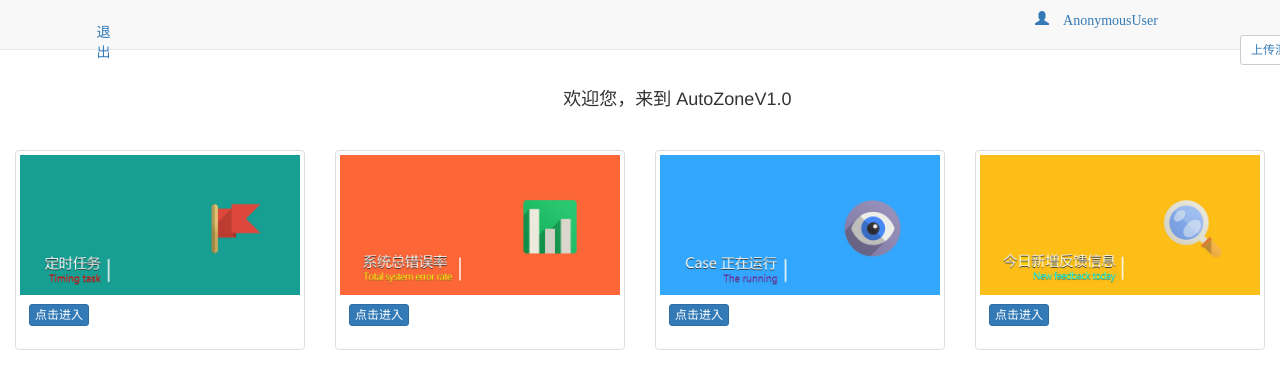
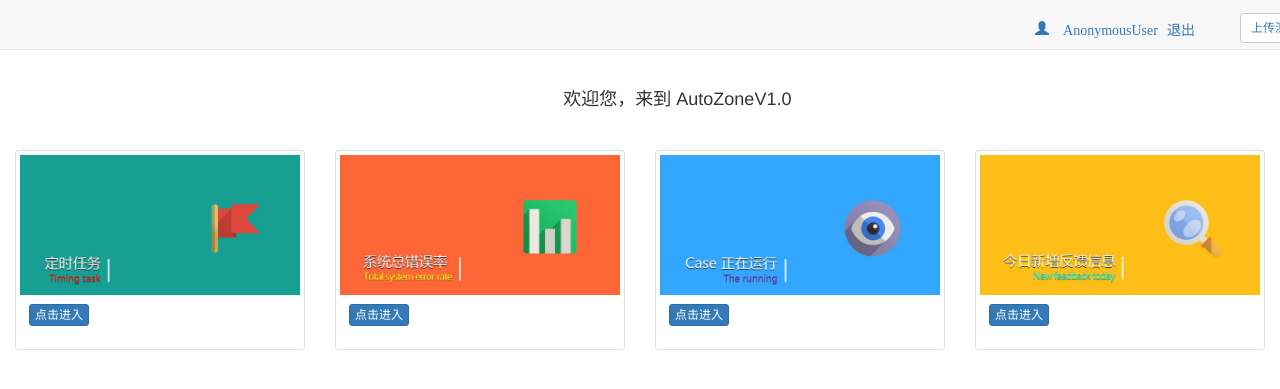
Before and after one commit to Wesly-Yu/AutoZone, a Django app: page /welcome/ in a window 1280 px wide. Shown: the top 389 px of the page. Run offline with Django 3.2, Linux system fonts and the light colour scheme; some libraries are stand-ins or nearby versions.

Commit message:
update--UI--001

```diff
--- a/apitest/templates/welcome.html
+++ b/apitest/templates/welcome.html
@@ -17,9 +17,9 @@
 <body>
 <nav class="navbar navbar-default navbar-fixed-top" role="navigation" style="height: 40px">
     <div class="container">
-        <ul class="nav nav-justified">
-            <li class="navbar-link" style="float: left"><a href="#" style="margin-left: 950px" class="glyphicon glyphicon-user">&nbsp{{user}}</a></li>
-            <li class="navbar-link" style="float: left"><a href="/login/" target="_top" style="margin-top: 12px">退出</a></li>
+        <ul class="nav nav-justified" style="padding-right: -40px">
+            <li class="navbar-link" style="float: left"><a href="#" style="margin-left: 950px;padding-top: 20px" class="glyphicon glyphicon-user">&nbsp{{user}}</a></li>
+            <li class="navbar-link" style=""><a href="/login/" target="_top" style="margin-top: 10px;float: right;list-style:none">退出</a></li>
         </ul>
         <button type="button" class="btn btn-default btn-sm" style="margin-left: 1170px;margin-top: -67px" data-toggle="modal" data-target="#addMyModal2"><a href="http://www.bootcss.com/" class="button button-glow button-border button-rounded button-primary">上传测试用例</a></button>
     </div>
```
